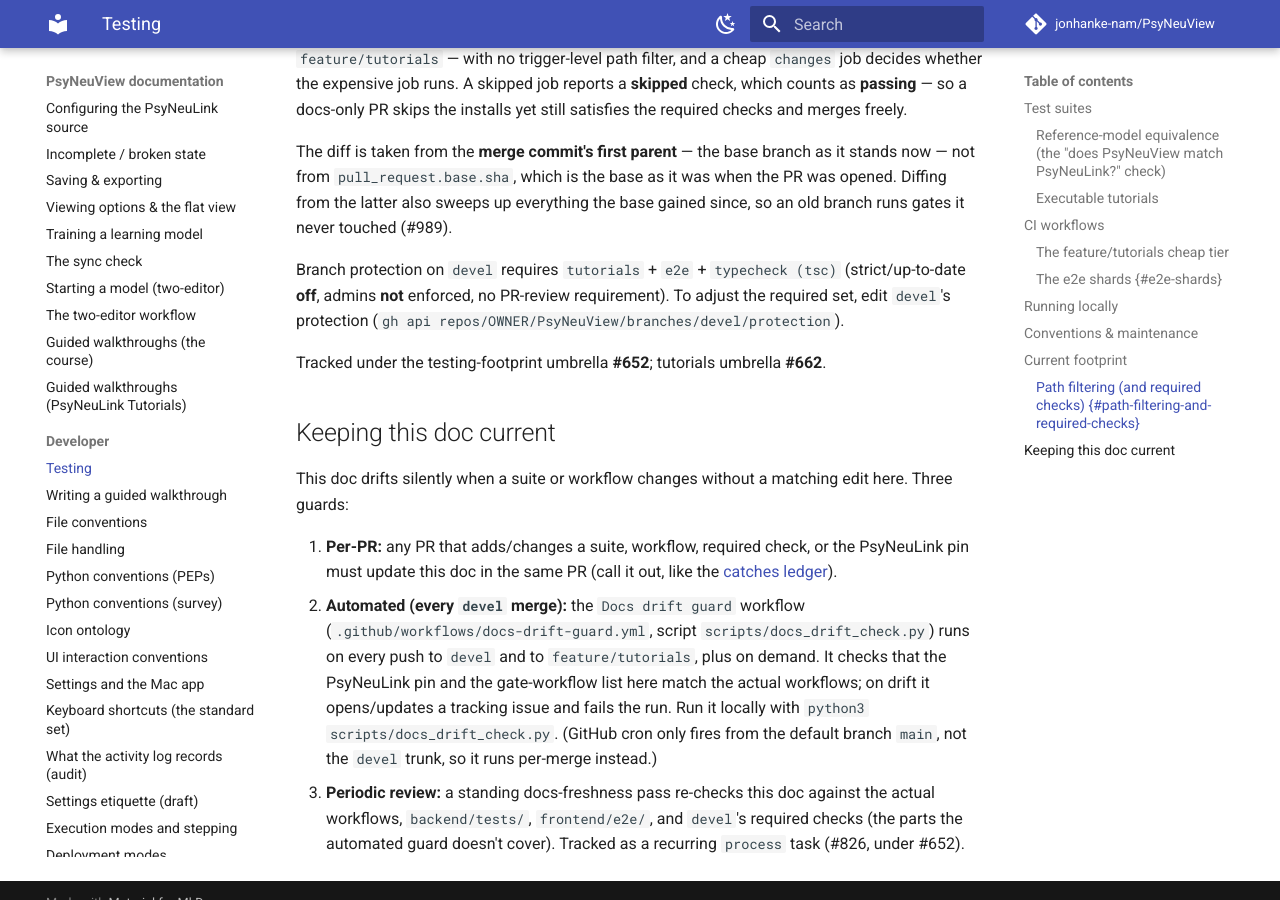
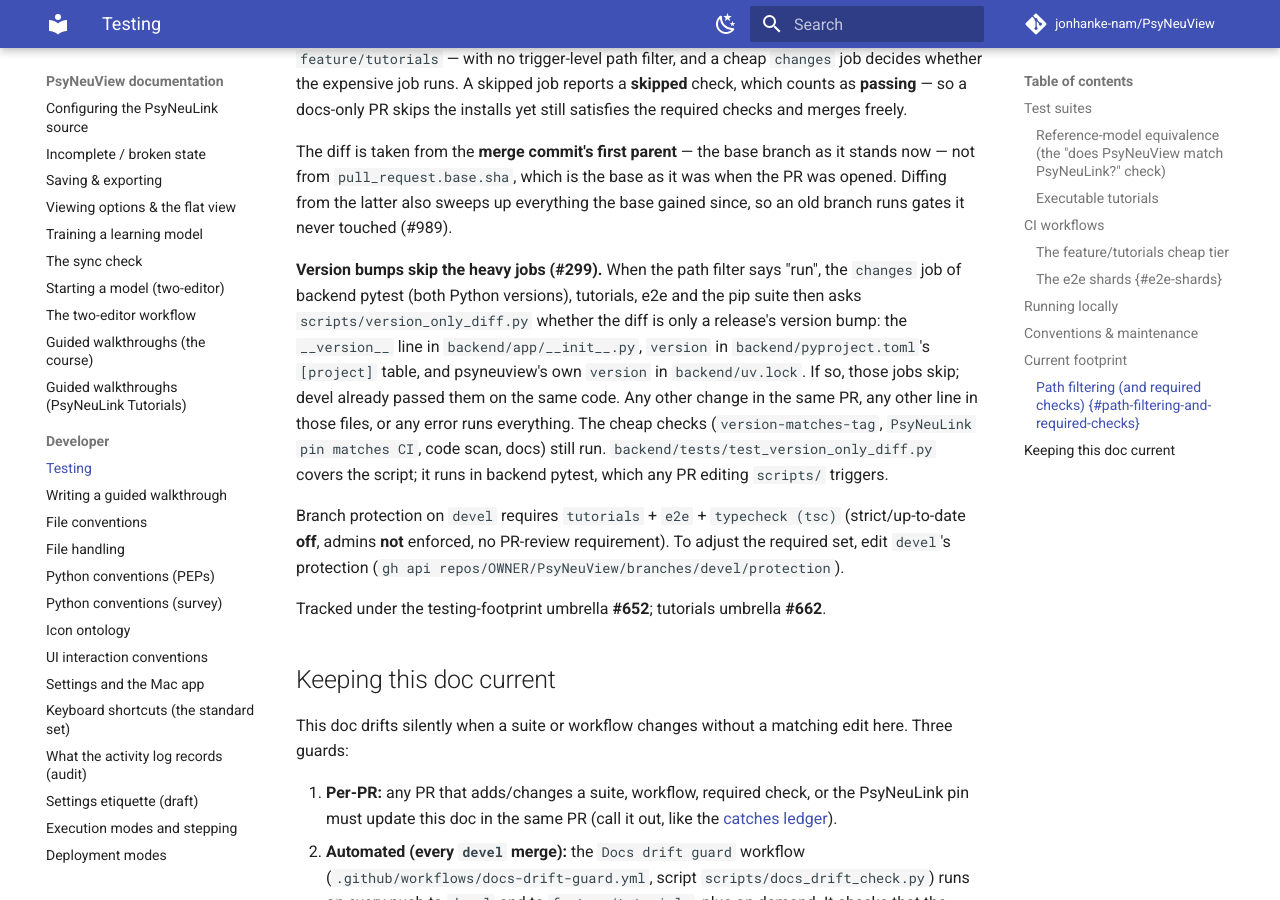
Before and after one commit to jonhanke-nam/PsyNeuView, an MkDocs documentation site: the page built from docs/testing.md, in a window 1280 px wide and 900 px high, scrolled down 7094 px. Built offline with MkDocs 1.6.1 and Material for MkDocs 9.7.7, drawn with Linux system fonts in a browser that asks for light colours; comment, search, counter and statistics services are not loaded.

Commit message:
Document the version-bump skip in the testing guide (#299)
Co-Authored-By: Claude Opus 5.5 <noreply@anthropic.com>

```diff
--- a/docs/testing.md
+++ b/docs/testing.md
@@ -265,6 +265,18 @@ it stands now — not from `pull_request.base.sha`, which is the base as it was
 when the PR was opened. Diffing from the latter also sweeps up everything the
 base gained since, so an old branch runs gates it never touched (#989).
 
+**Version bumps skip the heavy jobs (#299).** When the path filter says "run",
+the `changes` job of backend pytest (both Python versions), tutorials, e2e and
+the pip suite then asks `scripts/version_only_diff.py` whether the diff is only
+a release's version bump: the `__version__` line in `backend/app/__init__.py`,
+`version` in `backend/pyproject.toml`'s `[project]` table, and psyneuview's own
+`version` in `backend/uv.lock`. If so, those jobs skip; devel already passed
+them on the same code. Any other change in the same PR, any other line in those
+files, or any error runs everything. The cheap checks (`version-matches-tag`,
+`PsyNeuLink pin matches CI`, code scan, docs) still run.
+`backend/tests/test_version_only_diff.py` covers the script; it runs in backend
+pytest, which any PR editing `scripts/` triggers.
+
 Branch protection on `devel` requires `tutorials` + `e2e` + `typecheck (tsc)`
 (strict/up-to-date **off**, admins **not** enforced, no PR-review requirement).
 To adjust the required set, edit `devel`'s protection
```
